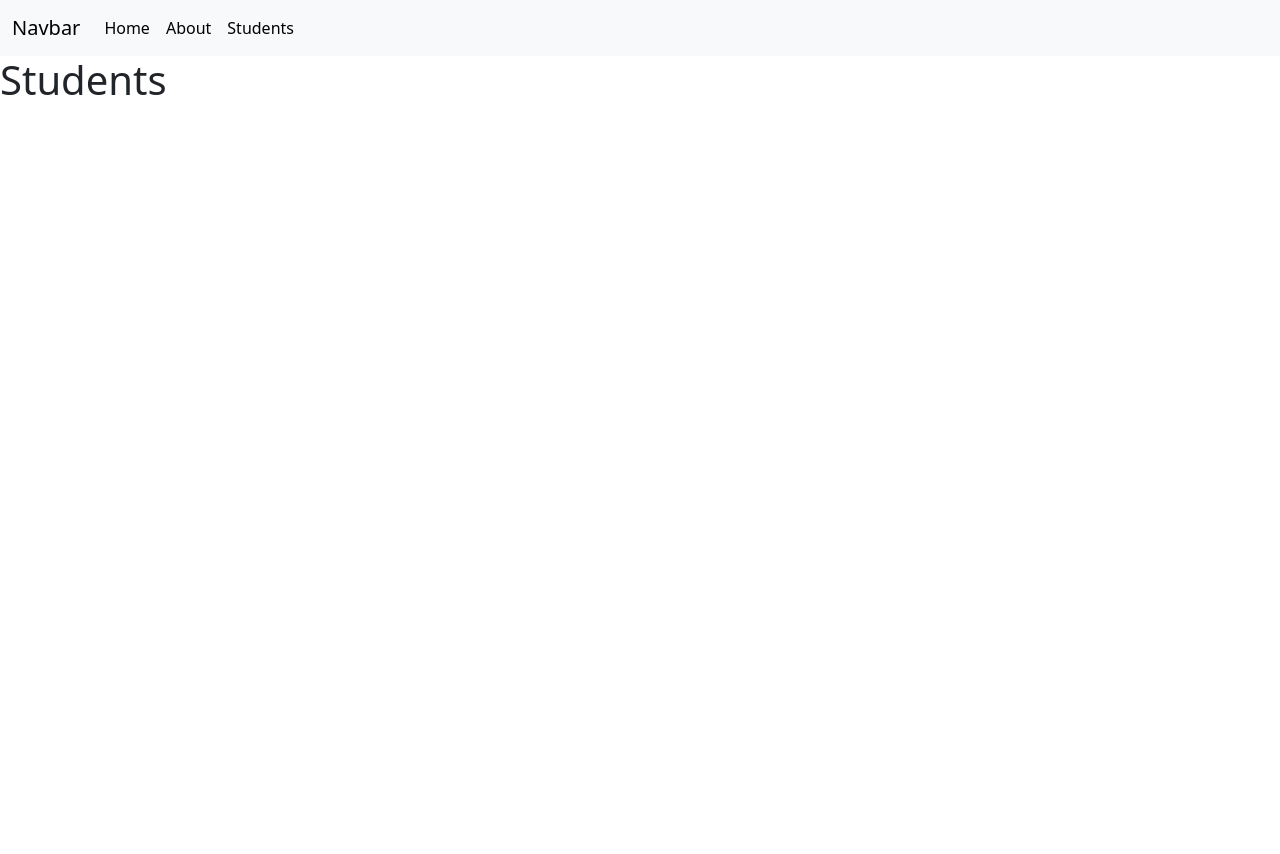
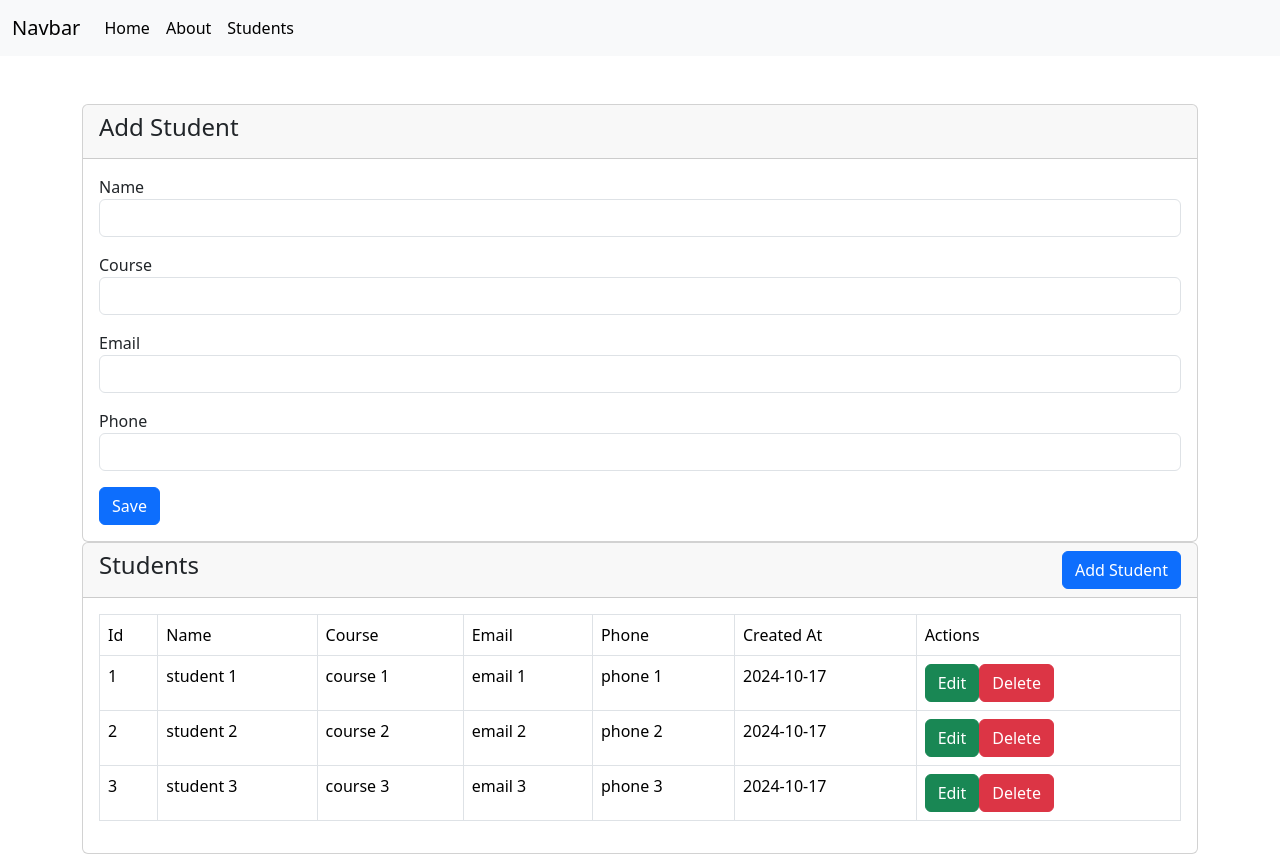
Before and after one commit to huy19712011/vue-crud-01, a Vue app: page /students in a window 1280 px wide. Before the commit the page ends 800 px from the top, so only its background shows below. Built offline with nearby package versions, Linux system fonts and the light colour scheme.

Commit message:
adding components part 1

```diff
--- a/src/router/index.js
+++ b/src/router/index.js
@@ -1,6 +1,8 @@
 import { createRouter, createWebHistory } from "vue-router";
 import HomeView from "../views/HomeView.vue";
 import StudentView from "../views/Students/View.vue";
+import StudentCreate from "../views/Students/Create.vue";
+import StudentEdit from "../views/Students/Edit.vue";
 
 const router = createRouter({
   history: createWebHistory(import.meta.env.BASE_URL),
@@ -21,10 +23,17 @@ const router = createRouter({
     {
       path: "/students",
       name: "students",
-      // route level code-splitting
-      // this generates a separate chunk (About.[hash].js) for this route
-      // which is lazy-loaded when the route is visited.
       component: StudentView,
+    },
+    {
+      path: "/students/create",
+      name: "studentCreate",
+      component: StudentCreate,
+    },
+    {
+      path: "/students/:id/edit",
+      name: "studentEdit",
+      component: StudentEdit,
     },
   ],
 });
--- /dev/null
+++ b/src/views/Students/Create.vue
@@ -0,0 +1,71 @@
+<script setup>
+import { reactive, defineEmits } from "vue";
+
+const model = reactive({
+  student: {
+    name: "",
+    course: "",
+    email: "",
+    phone: "",
+  },
+});
+
+const emit = defineEmits(["add-student"]);
+
+function saveStudent() {
+  emit("add-student", model.student);
+}
+</script>
+
+<template>
+  <div class="container mt-5">
+    <div class="card">
+      <div class="card-header">
+        <h4>Add Student</h4>
+      </div>
+      <div class="card-body">
+        <div class="mb-3">
+          <label for="">Name</label>
+          <input
+            type="text"
+            class="form-control"
+            v-model="model.student.name"
+          />
+        </div>
+        <div class="mb-3">
+          <label for="">Course</label>
+          <input
+            type="text"
+            class="form-control"
+            v-model="model.student.course"
+          />
+        </div>
+        <div class="mb-3">
+          <label for="">Email</label>
+          <input
+            type="text"
+            class="form-control"
+            v-model="model.student.email"
+          />
+        </div>
+        <div class="mb-3">
+          <label for="">Phone</label>
+          <input
+            type="text"
+            class="form-control"
+            v-model="model.student.phone"
+          />
+        </div>
+        <div class="mb3">
+          <button
+            type="button"
+            class="btn btn-primary"
+            @click="saveStudent"
+          >
+            Save
+          </button>
+        </div>
+      </div>
+    </div>
+  </div>
+</template>
--- /dev/null
+++ b/src/views/Students/Edit.vue
@@ -0,0 +1,74 @@
+<script setup>
+import { reactive, defineEmits, onMounted } from "vue";
+import { useRoute } from "vue-router";
+
+const route = useRoute();
+
+const model = reactive({
+  student: {
+    name: "",
+    course: "",
+    email: "",
+    phone: "",
+  },
+});
+
+onMounted(() => {
+  console.log(route.params.id);
+});
+
+const getStudentData = (studentId) => {};
+</script>
+
+<template>
+  <div class="container mt-5">
+    <div class="card">
+      <div class="card-header">
+        <h4>Edit Student</h4>
+      </div>
+      <div class="card-body">
+        <div class="mb-3">
+          <label for="">Name</label>
+          <input
+            type="text"
+            class="form-control"
+            v-model="model.student.name"
+          />
+        </div>
+        <div class="mb-3">
+          <label for="">Course</label>
+          <input
+            type="text"
+            class="form-control"
+            v-model="model.student.course"
+          />
+        </div>
+        <div class="mb-3">
+          <label for="">Email</label>
+          <input
+            type="text"
+            class="form-control"
+            v-model="model.student.email"
+          />
+        </div>
+        <div class="mb-3">
+          <label for="">Phone</label>
+          <input
+            type="text"
+            class="form-control"
+            v-model="model.student.phone"
+          />
+        </div>
+        <div class="mb3">
+          <button
+            type="button"
+            class="btn btn-primary"
+            @click="saveStudent"
+          >
+            Save
+          </button>
+        </div>
+      </div>
+    </div>
+  </div>
+</template>
--- a/src/views/Students/View.vue
+++ b/src/views/Students/View.vue
@@ -1,5 +1,106 @@
+<script setup>
+import { ref, onMounted } from "vue";
+import Create from "./Create.vue";
+
+const students = ref([
+  {
+    id: 1,
+    name: "student 1",
+    course: "course 1",
+    email: "email 1",
+    phone: "phone 1",
+    created_at: "2024-10-17",
+    updated_at: "2024-10-18",
+  },
+  {
+    id: 2,
+    name: "student 2",
+    course: "course 2",
+    email: "email 2",
+    phone: "phone 2",
+    created_at: "2024-10-17",
+    updated_at: "2024-10-18",
+  },
+  {
+    id: 3,
+    name: "student 3",
+    course: "course 3",
+    email: "email 3",
+    phone: "phone 3",
+    created_at: "2024-10-17",
+    updated_at: "2024-10-18",
+  },
+]);
+
+onMounted(() => {
+  console.log("Oki");
+});
+
+function getStudents() {
+  return students;
+}
+
+function addStudent(student) {
+  students.value.push(student);
+}
+</script>
+
 <template>
-  <main>
-    <h1>Students</h1>
-  </main>
+  <Create @add-student="addStudent" />
+  <div class="container">
+    <div class="card">
+      <div class="card-header">
+        <h4>
+          Students
+          <RouterLink
+            to="/students/create"
+            class="btn btn-primary float-end"
+            >Add Student</RouterLink
+          >
+        </h4>
+      </div>
+      <div class="card-body">
+        <table class="table table-bordered">
+          <thead>
+            <tr>
+              <th>Id</th>
+              <th>Name</th>
+              <th>Course</th>
+              <th>Email</th>
+              <th>Phone</th>
+              <th>Created At</th>
+              <th>Actions</th>
+            </tr>
+          </thead>
+          <tbody>
+            <tr
+              v-for="(student, index) in students"
+              :key="student.id"
+            >
+              <td>{{ student.id }}</td>
+              <td>{{ student.name }}</td>
+              <td>{{ student.course }}</td>
+              <td>{{ student.email }}</td>
+              <td>{{ student.phone }}</td>
+              <td>{{ student.created_at }}</td>
+              <td>
+                <RouterLink
+                  class="btn btn-success"
+                  :to="{ path: '/students/' + student.id + '/edit' }"
+                >
+                  Edit
+                </RouterLink>
+                <RouterLink
+                  class="btn btn-danger"
+                  to="/"
+                >
+                  Delete
+                </RouterLink>
+              </td>
+            </tr>
+          </tbody>
+        </table>
+      </div>
+    </div>
+  </div>
 </template>
```
